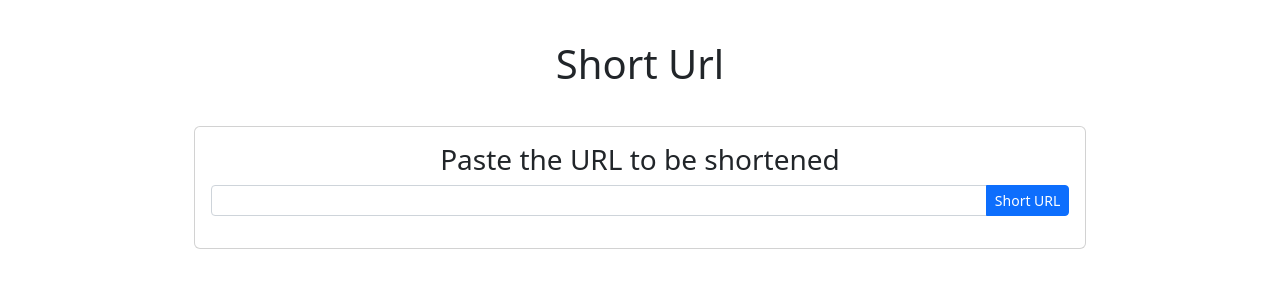
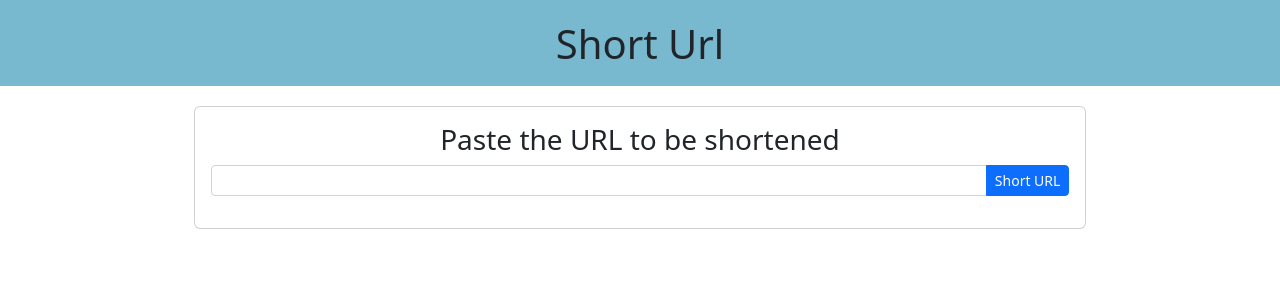
Before and after one commit to EggBlackGit/projectShortUrlGUI, a React (Create React App) app: page / in a window 1280 px wide. Shown: the top 300 px of the page. Built offline with nearby package versions, Linux system fonts and the light colour scheme; no server answers.

Commit message:
Update Header.css

```diff
--- a/src/components/Header/Header.css
+++ b/src/components/Header/Header.css
@@ -1,5 +1,6 @@
 .header{
     text-align: center;
-    padding-top: 40px;
+    padding-top: 20px;
     padding-bottom: 10px;
+    background-color: #79B9CF;
 }
```
